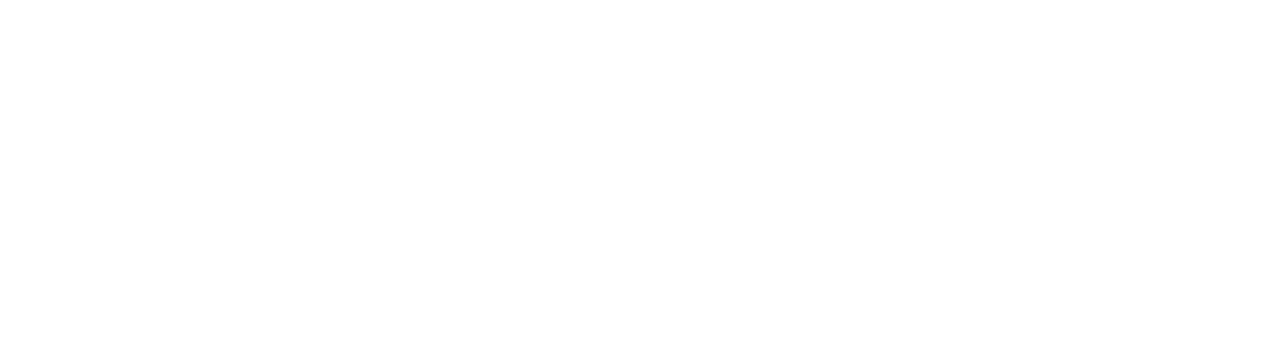
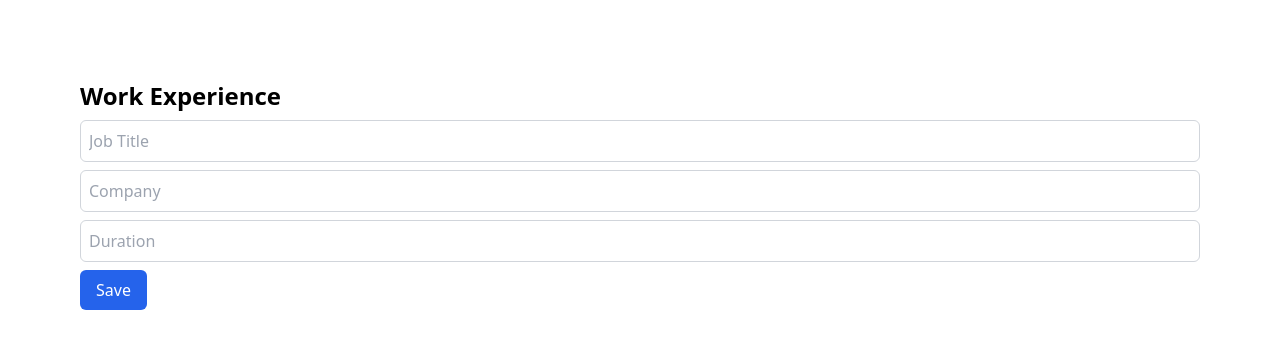
Before and after one commit to sahilkumar6006/HireHaven_Frontened, a React (Vite) app: page /UserProfilePage/AddWorkExperience in a window 1280 px wide. Before the commit this address had no page. Shown: the top 348 px of the page. Built offline with nearby package versions, Linux system fonts and the light colour scheme.

Commit message:
Add Exprience page added

```diff
--- a/src/App.tsx
+++ b/src/App.tsx
@@ -2,8 +2,10 @@
 import AuthPage from './Pages/AuthPage';
 import Dashboard from './Pages/Dashboard';
 import JobListings from './Pages/JobListing';
+import UserProfilePage from './Pages/UserProfilePage'
 import './index.css';
 import AboutUs from './Pages/AboutUs';
+import AddWorkExperience from './components/AddWorkExperience';
 
 function App() {
   return (
@@ -14,6 +16,8 @@
       <Route path="/Dashboard" element={< Dashboard/>} />
       <Route path="/JobListings" element={<JobListings />} />
       <Route path="/AboutUs" element={<AboutUs />} />
+      <Route path="/UserProfilePage" element={<UserProfilePage/>} />
+      <Route path="/UserProfilePage/AddWorkExperience" element={<AddWorkExperience/>}/>
     </Routes>
   </Router>
   )
--- a/src/Pages/UserProfilePage/index.tsx
+++ b/src/Pages/UserProfilePage/index.tsx
@@ -7,6 +7,7 @@
   FileText,
   Clipboard
 } from 'lucide-react';
+import AddWorkExperienceButton from '../../components/AddWorkExperience/AddWorkExperienceButton';
 
 const ProfilePage = () => {
   const [activeTab, setActiveTab] = useState('overview');
@@ -136,6 +137,7 @@
                   <p className="mt-2 text-gray-600">{job.description}</p>
                 </div>
               ))}
+              <AddWorkExperienceButton title="Add Experience" />
             </div>
           )}
 
--- /dev/null
+++ b/src/components/AddWorkExperience/AddWorkExperienceButton.tsx
@@ -0,0 +1,25 @@
+
+
+import React from "react";
+import { useNavigate } from "react-router-dom";
+
+interface AddWorkExperienceButtonProps {
+  title: string;
+}
+
+const AddWorkExperienceButton: React.FC<AddWorkExperienceButtonProps> = ({ title }) => {
+  const navigate = useNavigate(); // Hook for navigation
+
+  return (
+    <div>
+      <button
+        onClick={() => navigate("/userProfilePage/AddWorkExperience")}
+        className="bg-blue-600 text-white px-4 py-2 rounded-md hover:bg-blue-700 transition-colors w-auto"
+      >
+        {title}
+      </button>
+    </div>
+  );
+};
+
+export default AddWorkExperienceButton;
--- /dev/null
+++ b/src/components/AddWorkExperience/AddWorkExperienceInputBox.tsx
@@ -0,0 +1,19 @@
+
+
+import React from "react";
+
+interface AddWorkExperienceInputBoxProps {
+  title: string;
+}
+
+const AddWorkExperienceInputBox: React.FC<AddWorkExperienceInputBoxProps> = ({ title }) => {
+  return (
+    <input
+      type="text"
+      placeholder={title}
+      className="w-full mb-2 p-2 border border-gray-300 rounded-md focus:outline-none focus:ring-2 focus:ring-blue-500"
+    />
+  );
+};
+
+export default AddWorkExperienceInputBox;
--- /dev/null
+++ b/src/components/AddWorkExperience/SaveButton.tsx
@@ -0,0 +1,24 @@
+
+
+import React from "react";
+
+
+interface AddWorkExperienceButtonProps {
+  title: string;
+}
+
+const AddWorkExperienceButton: React.FC<AddWorkExperienceButtonProps> = ({ title }) => {
+
+
+  return (
+    <div>
+      <button
+        className="bg-blue-600 text-white px-4 py-2 rounded-md hover:bg-blue-700 transition-colors w-auto"
+      >
+        {title}
+      </button>
+    </div>
+  );
+};
+
+export default AddWorkExperienceButton;
--- /dev/null
+++ b/src/components/AddWorkExperience/index.tsx
@@ -0,0 +1,19 @@
+import SaveButton from "./AddWorkExperienceButton";
+import AddWorkExperienceInputBox from "./AddWorkExperienceInputBox";
+
+
+
+const AddWorkExperience = () => {
+
+    return (
+        <div className="m-20">
+            <h1 className="text-2xl mb-2 font-semibold">Work Experience</h1>
+            <AddWorkExperienceInputBox title="Job Title"/>
+            <AddWorkExperienceInputBox title="Company"/>
+            <AddWorkExperienceInputBox title="Duration"/>
+            <SaveButton title="Save"/>
+        </div>
+    )
+}
+
+export default AddWorkExperience;
```
